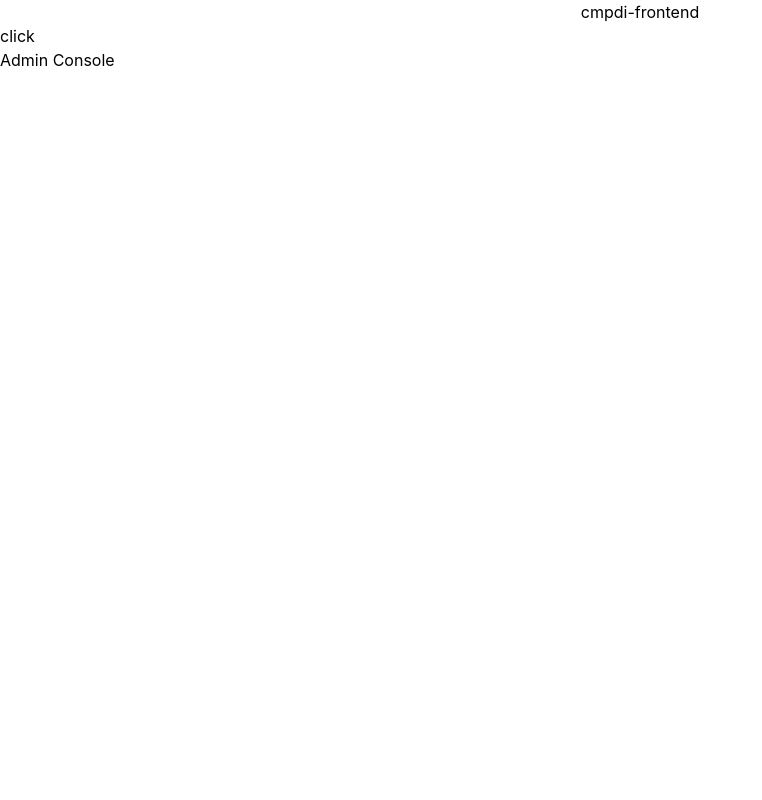
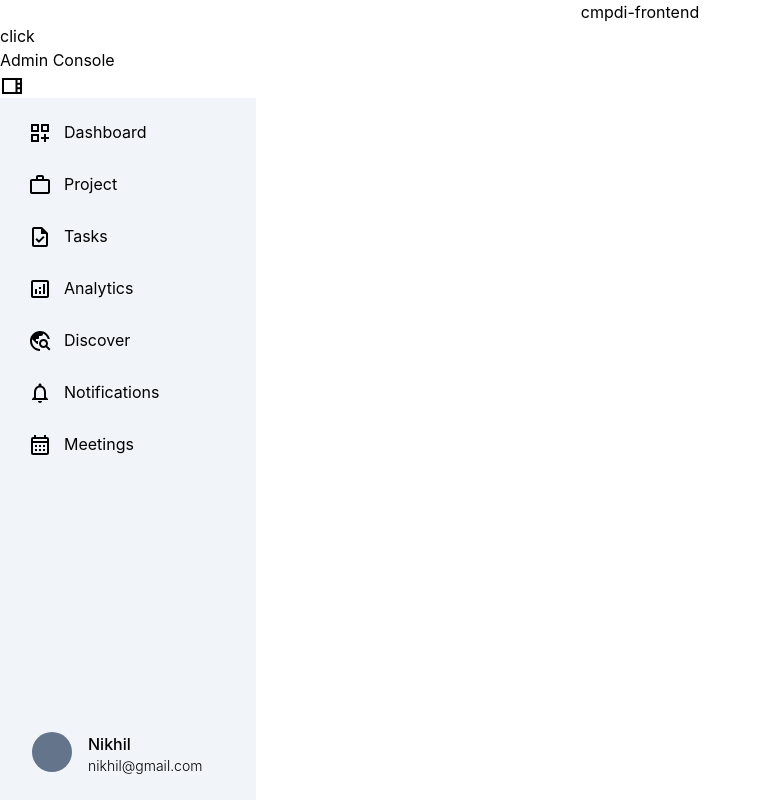
Before and after one commit to HackNexus-Smart-India-Hackathon/cmpdi-frontend, a React (Create React App) app: page /AdminConsole in a window 1280 px wide. Shown: the whole page, without its empty margins (0-762 px from the left). Built offline with nearby package versions, Linux system fonts and the light colour scheme.

Commit message:
[FEAT] Sidebar UI

```diff
--- a/package.json
+++ b/package.json
@@ -3,6 +3,10 @@
   "version": "0.1.0",
   "private": true,
   "dependencies": {
+    "@emotion/react": "^11.13.5",
+    "@emotion/styled": "^11.13.5",
+    "@mui/icons-material": "^6.1.8",
+    "@mui/material": "^6.1.8",
     "@testing-library/jest-dom": "^5.17.0",
     "@testing-library/react": "^13.4.0",
     "@testing-library/user-event": "^13.5.0",
--- a/src/components/Sidebar.jsx
+++ b/src/components/Sidebar.jsx
@@ -0,0 +1,140 @@
+import AnalyticsOutlinedIcon from '@mui/icons-material/AnalyticsOutlined';
+import CalendarMonthOutlinedIcon from '@mui/icons-material/CalendarMonthOutlined';
+import DashboardCustomizeOutlinedIcon from '@mui/icons-material/DashboardCustomizeOutlined';
+import NotificationsNoneOutlinedIcon from '@mui/icons-material/NotificationsNoneOutlined';
+import TaskOutlinedIcon from '@mui/icons-material/TaskOutlined';
+import TravelExploreOutlinedIcon from '@mui/icons-material/TravelExploreOutlined';
+import ViewSidebarOutlinedIcon from '@mui/icons-material/ViewSidebarOutlined';
+import WorkOutlineOutlinedIcon from '@mui/icons-material/WorkOutlineOutlined';
+
+import React, { useState } from 'react';
+
+const Sidebar = () => {
+  const [isSidebarOpen, setIsSidebarOpen] = useState(true);
+  const [isSubItemOpen, setIsSubItemOpen] = useState(false);
+  const [openIndex, setOpenIndex] = useState(null);
+
+  const handleVisibility = (idx) => {
+    setIsSubItemOpen(!isSubItemOpen);
+    setOpenIndex(idx);
+  };
+
+  const handleSidebarVisibility = () => {
+    setIsSidebarOpen(!isSidebarOpen);
+  };
+
+  const sidebarItems = [
+    {
+      Item: 'Dashboard',
+      Icon: <DashboardCustomizeOutlinedIcon />,
+      Link: '/dashboard',
+    },
+    {
+      Item: 'Project',
+      Icon: <WorkOutlineOutlinedIcon />,
+      Link: '/project',
+      Children: [
+        { Item: 'Add Project', Link: '/dashboard/addproject' },
+        { Item: 'View Project', Link: '/dashboard/viewproject' },
+      ],
+    },
+    {
+      Item: 'Tasks',
+      Icon: <TaskOutlinedIcon />,
+      Link: '/tasks',
+    },
+    {
+      Item: 'Analytics',
+      Icon: <AnalyticsOutlinedIcon />,
+      Link: '/analytics',
+    },
+    {
+      Item: 'Discover',
+      Icon: <TravelExploreOutlinedIcon />,
+      Link: '/discover',
+      Children: [
+        { Item: 'Research Institute', Link: '/researcinstitute' },
+        { Item: 'Investigator', Link: '/investigator' },
+      ],
+    },
+    {
+      Item: 'Notifications',
+      Icon: <NotificationsNoneOutlinedIcon />,
+      Link: '/notifications',
+    },
+    {
+      Item: 'Meetings',
+      Icon: <CalendarMonthOutlinedIcon />,
+      Link: '/meetings',
+      Children: [
+        { Item: 'Schedule Meetings', Link: '/schedulemeetings' },
+        { Item: 'Meeting Logs', Link: '/meetinglogs' },
+      ],
+    },
+  ];
+
+  return (
+    <>
+      <button onClick={handleSidebarVisibility} className="">
+        <ViewSidebarOutlinedIcon />
+      </button>
+
+      {isSidebarOpen && (
+        <div className="h-screen fixed left-0 w-64 bg-slate-100">
+          <ul className="p-1 w-full">
+            {sidebarItems.map((sidebarItem, index) => (
+              <React.Fragment key={index}>
+                <li
+                  className={`m-2 p-2 flex items-center gap-3 pl-4 border-none rounded-md cursor-pointer hover:bg-slate-200 select-none ${
+                    sidebarItem.Children?.length > 0 &&
+                    isSubItemOpen &&
+                    openIndex === index
+                      ? `bg-slate-200`
+                      : ''
+                  }`}
+                >
+                  <div className="text-base sm:text-lg md:text-xl">
+                    {sidebarItem.Icon}
+                  </div>
+                  <button onClick={() => handleVisibility(index)} className="">
+                    {sidebarItem.Item}
+                  </button>
+                </li>
+                {sidebarItem.Children?.length > 0 &&
+                  isSubItemOpen &&
+                  openIndex === index && (
+                    <ul className="ml-8">
+                      {sidebarItem.Children.map((childItem, childIndex) => (
+                        <li
+                          key={childIndex}
+                          className="mx-6 my-1 px-4 py-1 border-none rounded-md cursor-pointer hover:bg-slate-200 select-none text-sm sm:text-base"
+                        >
+                          {childItem.Item}
+                        </li>
+                      ))}
+                    </ul>
+                  )}
+              </React.Fragment>
+            ))}
+          </ul>
+
+          <div className="w-64 fixed bottom-0">
+            <div className="p-2">
+              <div className="hover:bg-slate-200 rounded-md cursor-pointer pl-4 p-2 mx-2 mb-2 flex flex-row gap-4 select-none">
+                <div className="bg-slate-500 h-10 w-10 rounded-full"></div>
+                <div>
+                  <div className="text-sm sm:text-base font-medium">Nikhil</div>
+                  <div className="font-light text-xs sm:text-sm">
+                    nikhil@gmail.com
+                  </div>
+                </div>
+              </div>
+            </div>
+          </div>
+        </div>
+      )}
+    </>
+  );
+};
+
+export default Sidebar;
--- a/src/pages/AdminConsole.jsx
+++ b/src/pages/AdminConsole.jsx
@@ -1,9 +1,11 @@
 import React from 'react';
+import Sidebar from '../components/Sidebar';
 
 const AdminConsole = () => {
   return (
     <div>
       <h1>Admin Console</h1>
+      <Sidebar />
     </div>
   );
 };
```
Also changed, not shown: 1 other file (tests, documents, lock files or other folders).
